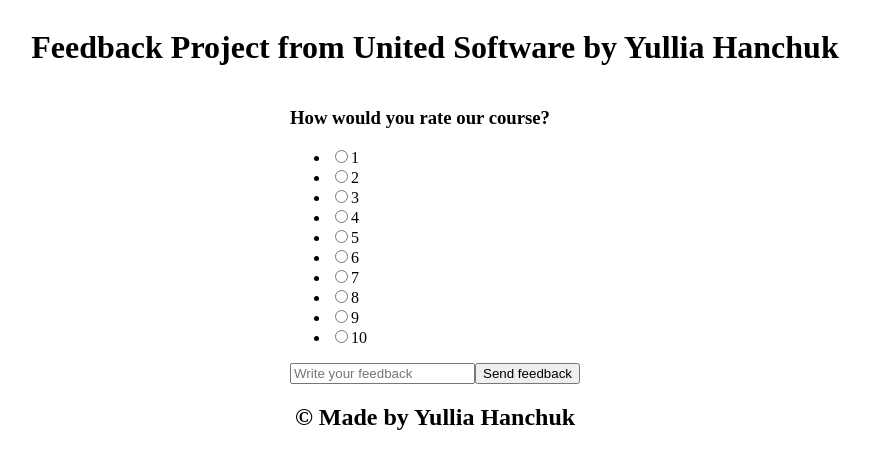
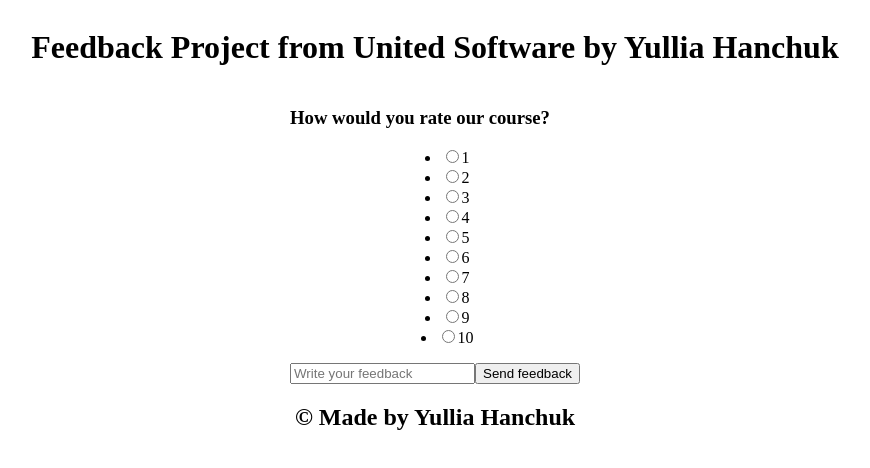
Before and after one commit to YuliaGanchuk/react-course-, a React (Create React App) app in the folder my-app/: page / in a window 1280 px wide. Shown: the top 468 px of the page, without its empty margins (205-1075 px from the left). Built offline with nearby package versions, Linux system fonts and the light colour scheme.

Commit message:
homework1 with aligning

```diff
--- a/my-app/src/components/MainContent.jsx
+++ b/my-app/src/components/MainContent.jsx
@@ -15,7 +15,7 @@ const ListOfRadio = (props) => {
     </li>)
     return(
 
-        <ul>{listItems}</ul>
+        <ul className = "list" >{listItems}</ul>
 
     );
 }
--- a/my-app/src/styles/App.css
+++ b/my-app/src/styles/App.css
@@ -8,7 +8,7 @@
     display: flex;
     justify-content: center;
 }
-.App{
+.App, .list{
     display: flex;
     flex-direction: column;
     align-items: center;
```
